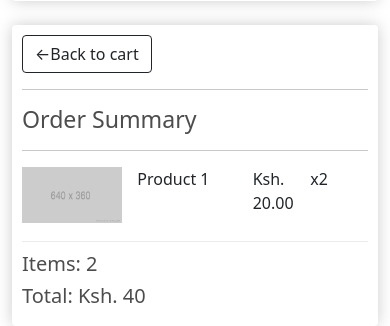
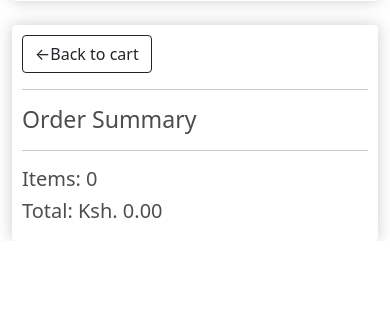
Before and after one commit to WanjohiWanjohi/djang-ecommerce, a Django app: page /checkout/ in a window 390 px wide. Shown: the part 629-955 px from the top of the page. After the commit the page ends 870 px from the top, so only its background shows below. Run offline with Django 3.2, Linux system fonts and the light colour scheme.

Commit message:
checkout responsive

```diff
--- a/store/templates/store/checkout.html
+++ b/store/templates/store/checkout.html
@@ -49,14 +49,16 @@
 			<hr>
 			<h3>Order Summary</h3>
 			<hr>
+			{% for item in items %}
 			<div class="cart-row">
-				<div style="flex:2"><img class="row-image" src="{% static 'images/prod.png' %}"></div>
-				<div style="flex:2"><p>Product 1</p></div>
-				<div style="flex:1"><p>Ksh. 20.00</p></div>
-				<div style='flex:1'><p>x2</p></div>
+				<div style="flex:2"><img class="row-image" src="{{ item.product.imageURL }}"></div>
+				<div style="flex:2"><p>{{ item.product.name }}</p></div>
+				<div style="flex:1"><p>{{ item.product.price }}</p></div>
+				<div style='flex:1'><p>{{ item.quantity }}</p></div>
 			</div>
-			<h5>Items: 2</h5>
-			<h5>Total: Ksh. 40</h5>
+			{% endfor %}
+			<h5>Items: {{ order.get_cart_items }}</h5>
+			<h5>Total: Ksh. {{ order.get_cart_total|floatformat:2 }}</h5>
 		</div>
 	</div>
 
--- a/store/views.py
+++ b/store/views.py
@@ -12,12 +12,20 @@ def cart(request):
 			items = order.orderitem_set.all()
 	else:
 			items = []
+			order = {'get_cart_total':0, 'get_cart_items':0}
 	context ={'items':items , 'order':order}
 	return render(request , 'store/cart.html' , context)
 
 def checkout(request):
-	context = {}
-	return render(request , 'store/checkout.html' , context)
+		if request.user.is_authenticated:
+			customer = request.user.customer
+			order , created = Order.objects.get_or_create(customer=customer, complete=False)
+			items = order.orderitem_set.all()
+		else:
+			items = []
+			order = {'get_cart_total':0, 'get_cart_items':0}
+		context ={'items':items , 'order':order}
+		return render(request , 'store/checkout.html' , context)
 def homepage(request):
 	context = {}
 	return render(request , 'store/home.html' , context)
```
